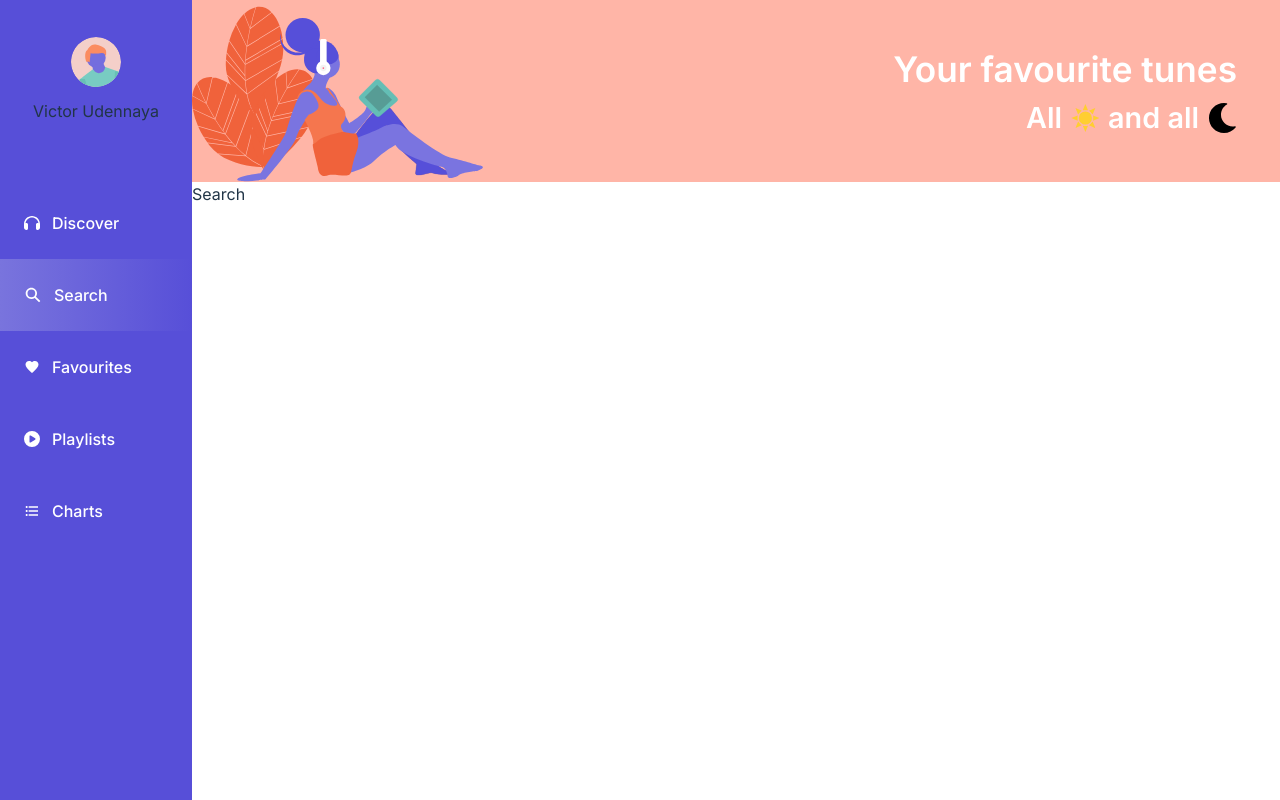
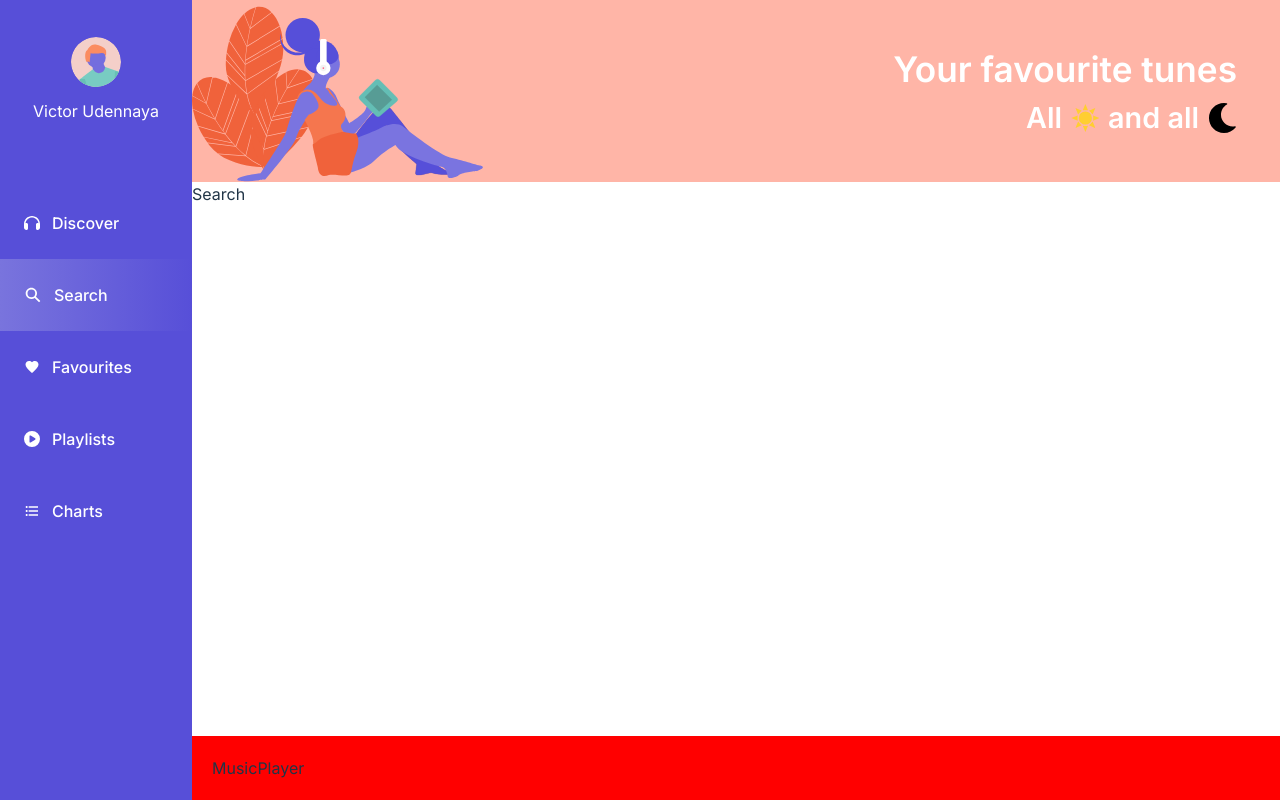
Before and after one commit to Victor-udenna/Music-App, a React (Vite) app: page /search in a window 1280 px wide. Built offline with nearby package versions, Linux system fonts and the light colour scheme.

Commit message:
created music player template

```diff
--- /dev/null
+++ b/src/Components/organism/MusicPlayer/MusicPlayer.tsx
@@ -0,0 +1,11 @@
+import MusicPlayerStyle from './MusicPlayerStyle'
+
+const MusicPlayer = () => {
+  return (
+    <MusicPlayerStyle>
+      <div>MusicPlayer</div>
+    </MusicPlayerStyle>
+  )
+}
+
+export default MusicPlayer
--- /dev/null
+++ b/src/Components/organism/MusicPlayer/MusicPlayerStyle.ts
@@ -0,0 +1,12 @@
+import styled from "styled-components";
+
+const MusicPlayerStyle = styled.div`
+background-color: red;
+padding: 20px;
+position: fixed;
+bottom: 0px;
+z-index: 2;
+width: 100%;
+`
+
+export default MusicPlayerStyle
--- a/src/Components/organism/Sidebar/SidebarStyle.ts
+++ b/src/Components/organism/Sidebar/SidebarStyle.ts
@@ -30,8 +30,9 @@ const SidebarStyle = styled.div`
       border-radius: 50%;
     }
 
-    .user-name{
-    font-family: 'Inter', sans-serif;
+    .user-name {
+      font-family: 'Inter', sans-serif;
+      color: #ffff;
     }
   }
 
--- a/src/Components/templates/MainLayout/MainLayout.tsx
+++ b/src/Components/templates/MainLayout/MainLayout.tsx
@@ -2,6 +2,7 @@ import React from 'react'
 import Sidebar from '../../organism/Sidebar/Sidebar'
 import MainlayoutStyle from './MainLayoutStyle'
 import Header from '../../organism/Header/Header'
+import MusicPlayer from '../../organism/MusicPlayer/MusicPlayer'
 
 type mainlayoutType = {
   children: React.ReactElement
@@ -17,6 +18,7 @@ const MainLayout = ({ children }: mainlayoutType) => {
         <section className="mainlayout__body">
           <Header />
           {children}
+          <MusicPlayer/>
         </section>
       </main>
     </MainlayoutStyle>
```
